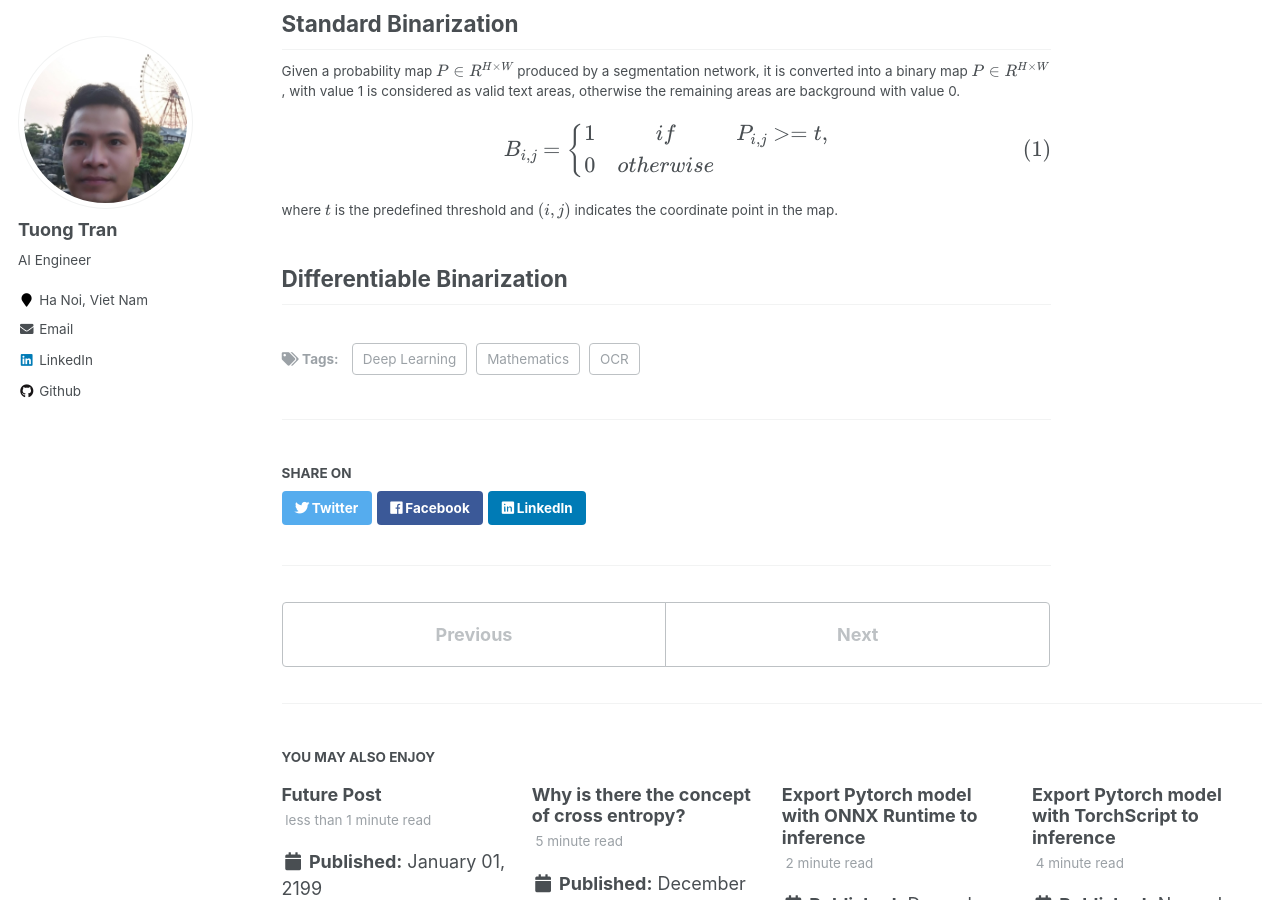
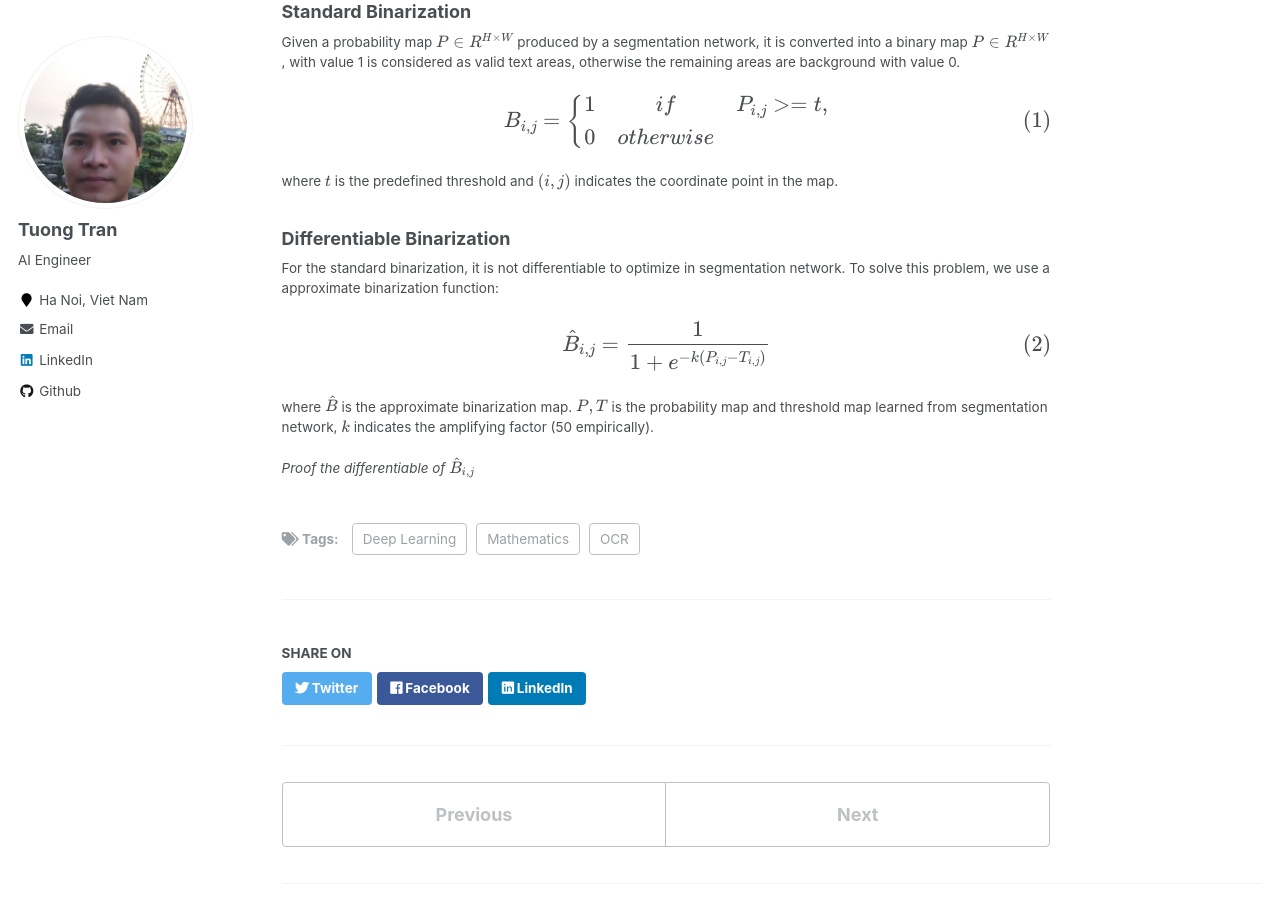
Before and after one commit to tuongtranngoc/tuongtranngoc.github.io, a Jekyll site: the page built from _posts/2024-01-16-db-text-detection.md, in a window 1280 px wide and 900 px high, scrolled down 1390 px. Built offline with Jekyll 4.4.1, drawn with Linux system fonts in a browser that asks for light colours; formulas are drawn with MathJax 3.

Commit message:
update: blogs/db

```diff
--- a/_posts/2024-01-16-db-text-detection.md
+++ b/_posts/2024-01-16-db-text-detection.md
@@ -40,7 +40,7 @@
 + Then, faeture $F$ is used to predict both the probability map $(P)$ and threshold map $(T)$.
 + After that, the approximate binary map $(B)$ is calculated by $P$ and $T$.
 
-## Standard Binarization
+### Standard Binarization
 
 Given a probability map $P \in R^{H\times W}$ produced by a segmentation network, it is converted into a binary map $P \in R^{H\times W}$, with value 1 is considered as valid text areas, otherwise the remaining areas are background with value 0.
 
@@ -50,4 +50,12 @@
 
 where $t$ is the predefined threshold and $(i, j)$ indicates the coordinate point in the map.
 
-## Differentiable Binarization
+### Differentiable Binarization
+
+For the standard binarization, it is not differentiable to optimize in segmentation network. To solve this problem, we use a approximate binarization function:
+
+$$\hat{B}_{i,j}=\frac{1}{1+e^{-k(P_{i,j}-T_{i,j})}}$$
+
+where $\hat{B}$ is the approximate binarization map. $P, T$ is the probability map and threshold map learned from segmentation network, $k$ indicates the amplifying factor (50 empirically).
+
+*Proof the differentiable of $\hat{B}_{i,j}$*
```
